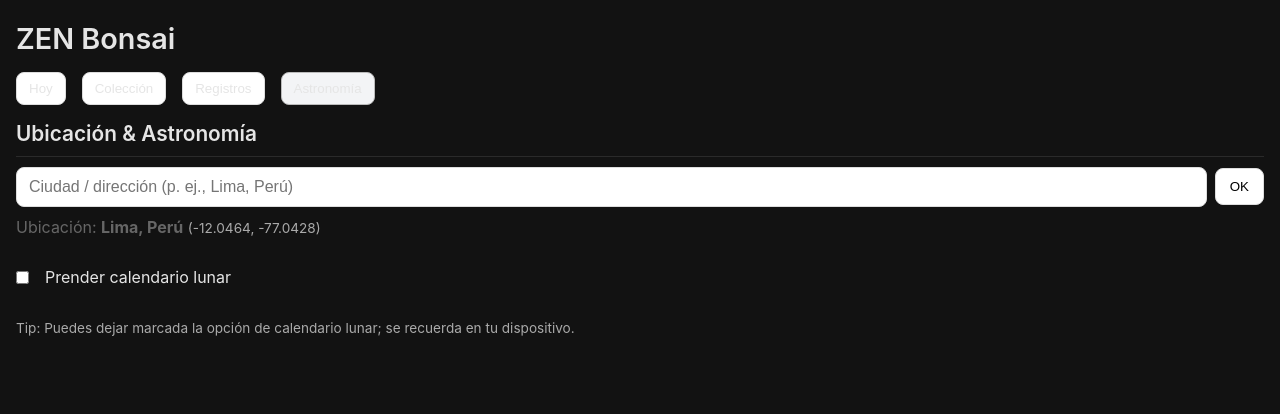
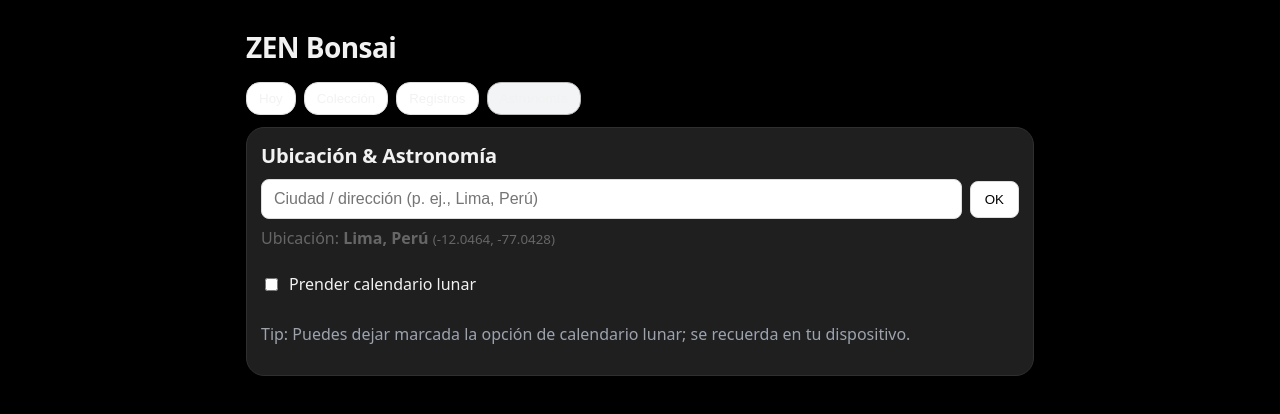
Before and after one commit to Ozvil/ZENBONSAI, a React (Vite) app: page / in a window 1280 px wide. Both pictures are taken after a click on the button "Astronomía". Shown: the top 414 px of the page. Built offline with nearby package versions, Linux system fonts and the light colour scheme.

Commit message:
Update zen.css

```diff
--- a/src/zen.css
+++ b/src/zen.css
@@ -1,98 +1,158 @@
-/* ============ Tema oscuro ZEN Bonsai ============ */
-:root {
-  --bg: #121212;          /* fondo principal */
-  --bg-alt: #1e1e1e;      /* secciones y tarjetas */
-  --text: #e5e5e5;        /* texto claro */
-  --text-muted: #aaaaaa;  /* texto secundario */
-  --accent: #4ade80;      /* verde suave (puedes cambiar a azul #60a5fa) */
-  --border: #2a2a2a;      /* líneas y bordes */
-  --radius: 8px;
-  --shadow: 0 2px 6px rgba(0,0,0,0.4);
-  --font-main: "Inter", "Helvetica Neue", sans-serif;
+/* ============ ZEN Bonsai · Dark UI minimal ============ */
+:root{
+  --bg: #000000;            /* fondo general */
+  --panel: #1f1f1f;         /* tarjetas */
+  --panel-2:#272727;        /* panel secundario */
+  --text: #f2f2f2;          /* texto principal */
+  --muted:#9ca3af;          /* texto secundario */
+  --border:#2f2f2f;         /* bordes sutiles */
+  --accent:#22c55e;         /* verde suave (iOS-like) */
+  --accent-600:#16a34a;
+  --danger:#ef4444;
+
+  --radius-xl: 18px;
+  --radius-lg: 14px;
+  --radius-sm: 10px;
+
+  --shadow: 0 20px 50px rgba(0,0,0,.35);
+  --shadow-sm: 0 8px 20px rgba(0,0,0,.3);
+
+  --nav-h: 64px;
 }
 
-/* Reset básico */
-* {
-  margin: 0;
-  padding: 0;
-  box-sizing: border-box;
-}
-body {
-  background: var(--bg);
-  color: var(--text);
-  font-family: var(--font-main);
-  line-height: 1.6;
-  padding: 1rem;
+*{ box-sizing: border-box; }
+html, body, #root{ height:100%; }
+html, body{ margin:0; background:var(--bg); color:var(--text); }
+body{
+  font-family: ui-sans-serif, system-ui, -apple-system, "SF Pro Text",
+               "Segoe UI", Roboto, "Helvetica Neue", Arial, "Noto Sans";
+  -webkit-font-smoothing: antialiased; -moz-osx-font-smoothing: grayscale;
 }
 
-/* Encabezados */
-h1, h2, h3, h4 {
-  color: var(--text);
-  font-weight: 600;
-  margin-bottom: .6rem;
+/* ------- Layout ------- */
+.container{
+  max-width: 820px;
+  margin: 0 auto;
+  padding: 20px 16px 96px; /* espacio para la nav inferior */
 }
-h1 {
-  font-size: 1.8rem;
-}
-h2 {
-  font-size: 1.3rem;
-  border-bottom: 1px solid var(--border);
-  padding-bottom: .4rem;
+h1{ margin: 8px 0 16px; font-size: 28px; letter-spacing:-.02em; }
+h2{ margin: 0 0 10px; font-size: 20px; letter-spacing:-.01em; }
+.muted{ color: var(--muted); }
+
+/* ------- Cards ------- */
+.card{
+  background: var(--panel);
+  border: 1px solid var(--border);
+  border-radius: var(--radius-xl);
+  padding: 14px;
+  box-shadow: var(--shadow-sm);
 }
 
-/* Botones/Tabs */
-.btn {
-  background: var(--bg-alt);
-  color: var(--text);
-  border: 1px solid var(--border);
-  padding: .4rem .8rem;
-  border-radius: var(--radius);
-  cursor: pointer;
-  transition: all .2s ease;
-  margin-right: .5rem;
+/* ------- Inputs y botones ------- */
+.input{
+  width:100%;
+  padding:12px 14px;
+  border:1px solid var(--border);
+  background:#141414;
+  color:var(--text);
+  border-radius: var(--radius-lg);
+  font-size:15px;
+  outline:none;
 }
-.btn:hover {
-  background: var(--accent);
-  color: #000;
-}
-.btn[data-active="true"] {
-  background: var(--accent);
-  color: #000;
-  border-color: var(--accent);
+.input:focus{
+  border-color: #3f3f3f;
+  box-shadow: 0 0 0 3px rgba(34,197,94,.18);
 }
 
-/* Inputs */
-input {
-  padding: .5rem;
-  border: 1px solid var(--border);
-  border-radius: var(--radius);
-  background: var(--bg-alt);
+.btn{
+  appearance:none;
+  border:1px solid var(--border);
+  background: #151515;
   color: var(--text);
-  width: 100%;
+  padding:10px 14px;
+  border-radius: var(--radius-lg);
+  cursor:pointer;
+  transition: transform .02s ease, background .2s ease, border-color .2s ease;
 }
-input:focus {
-  outline: none;
+.btn:hover{ background:#191919; border-color:#3a3a3a; }
+.btn:active{ transform: translateY(1px); }
+.btn.primary{
+  background: var(--accent);
   border-color: var(--accent);
-  box-shadow: 0 0 0 2px rgba(74, 222, 128, .4);
+  color: #091507;
 }
+.btn.primary:hover{ background: var(--accent-600); border-color: var(--accent-600); }
 
-/* Checkbox */
-input[type="checkbox"] {
-  width: auto;
-  margin-right: .5rem;
+/* ------- Tabla simplificada ------- */
+table{ width:100%; border-collapse: collapse; }
+th, td{ padding: 10px 0; }
+thead th{ color:var(--muted); font-weight:600; font-size:12px; text-transform:uppercase; letter-spacing:.05em; }
+tbody tr + tr{ border-top:1px solid var(--border); }
+
+/* ------- Tarjetas de árboles (lista) ------- */
+.tree-list{ display: grid; gap:12px; }
+.tree-card{
+  display:grid;
+  grid-template-columns: 1fr auto;
+  align-items:center;
+  gap:12px;
+  background: var(--panel);
+  border:1px solid var(--border);
+  border-radius: var(--radius-xl);
+  padding:14px;
+  box-shadow: var(--shadow-sm);
 }
+.tree-info h3{ margin:0 0 6px; font-size:18px; }
+.tree-info .subtitle{ color: var(--muted); font-size:14px; }
+.tree-info .last{ color: var(--muted); font-size:13px; margin-top:6px; }
+.tree-thumb{
+  width:56px; height:56px; border-radius: 999px;
+  background: #111; border:1px solid var(--border);
+  display:flex; align-items:center; justify-content:center;
+  overflow:hidden;
+}
+.tree-thumb img{ width:100%; height:100%; object-fit:cover; }
 
-/* Secciones tipo card */
-.section {
-  background: var(--bg-alt);
-  padding: 1rem;
-  border-radius: var(--radius);
-  box-shadow: var(--shadow);
-  margin-top: 1rem;
+/* ------- Grid de acciones (tiles) ------- */
+.tile-grid{
+  display:grid;
+  grid-template-columns: repeat(2, minmax(0, 1fr));
+  gap:10px;
 }
+.tile{
+  background:#1b1b1b;
+  border:1px solid var(--border);
+  border-radius: 16px;
+  padding:14px;
+  text-align:center;
+  box-shadow: var(--shadow-sm);
+}
+.tile .title{ margin-top:6px; }
 
-/* Tip extra */
-small, .muted {
-  color: var(--text-muted);
-  font-size: .85rem;
+/* ------- Barra inferior (tabs) ------- */
+.nav-bottom{
+  position: fixed; left:0; right:0; bottom:0;
+  height: var(--nav-h);
+  background: rgba(16,16,16,.88);
+  backdrop-filter: saturate(180%) blur(12px);
+  border-top: 1px solid var(--border);
+  display:flex; align-items:center; justify-content:center;
+  z-index: 50;
 }
+.nav-inner{
+  width: 100%; max-width: 820px;
+  display:grid; grid-template-columns: repeat(4, 1fr);
+  gap:4px; padding: 6px 10px;
+}
+.nav-item{
+  display:flex; flex-direction:column; align-items:center; gap:4px;
+  font-size: 12px; color: var(--muted);
+  text-decoration:none; cursor:pointer; user-select:none;
+  padding: 6px 0; border-radius: 10px;
+}
+.nav-item .icon{ font-size: 18px; line-height: 18px; }
+.nav-item[data-active="true"]{ color: var(--accent); font-weight:600; }
+
+/* ------- Utilidades ------- */
+.center{ text-align:center; }
+.spacer-12{ height:12px; }
```
